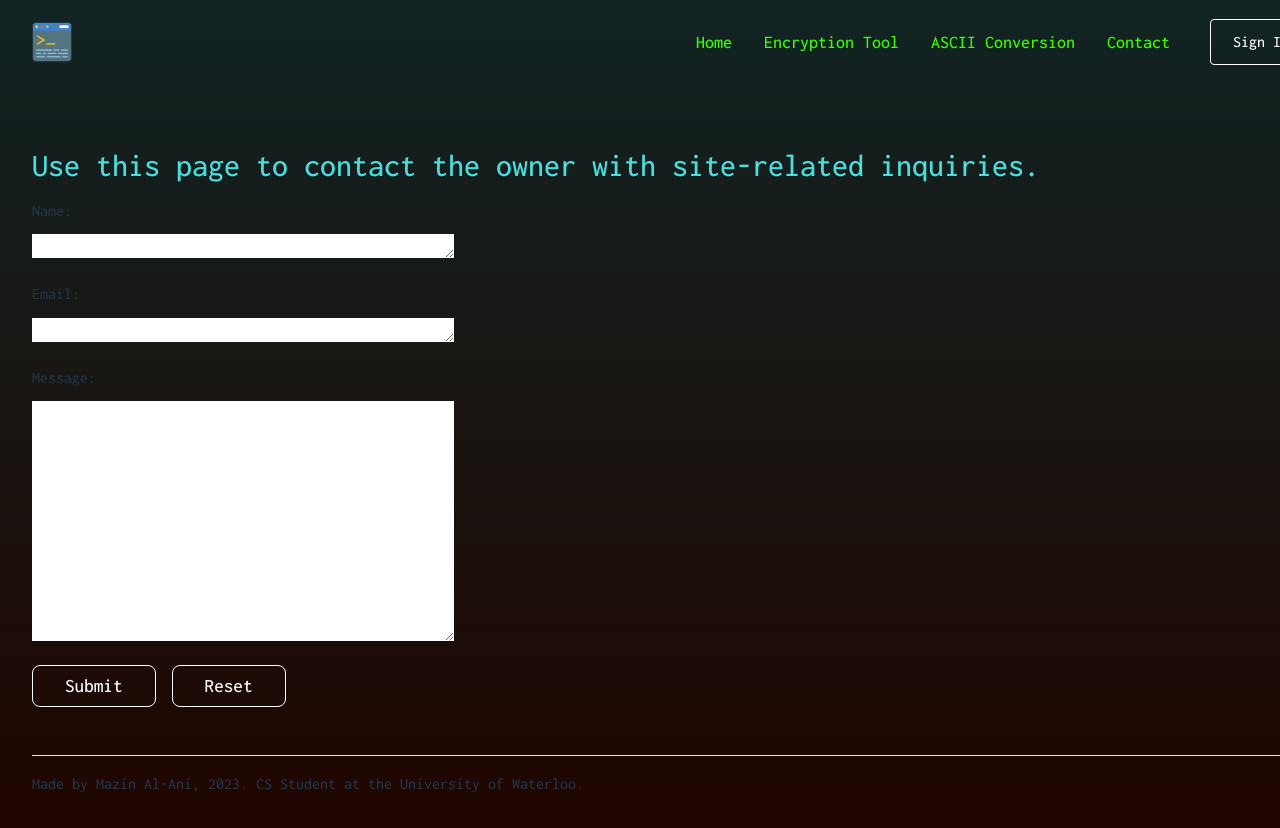
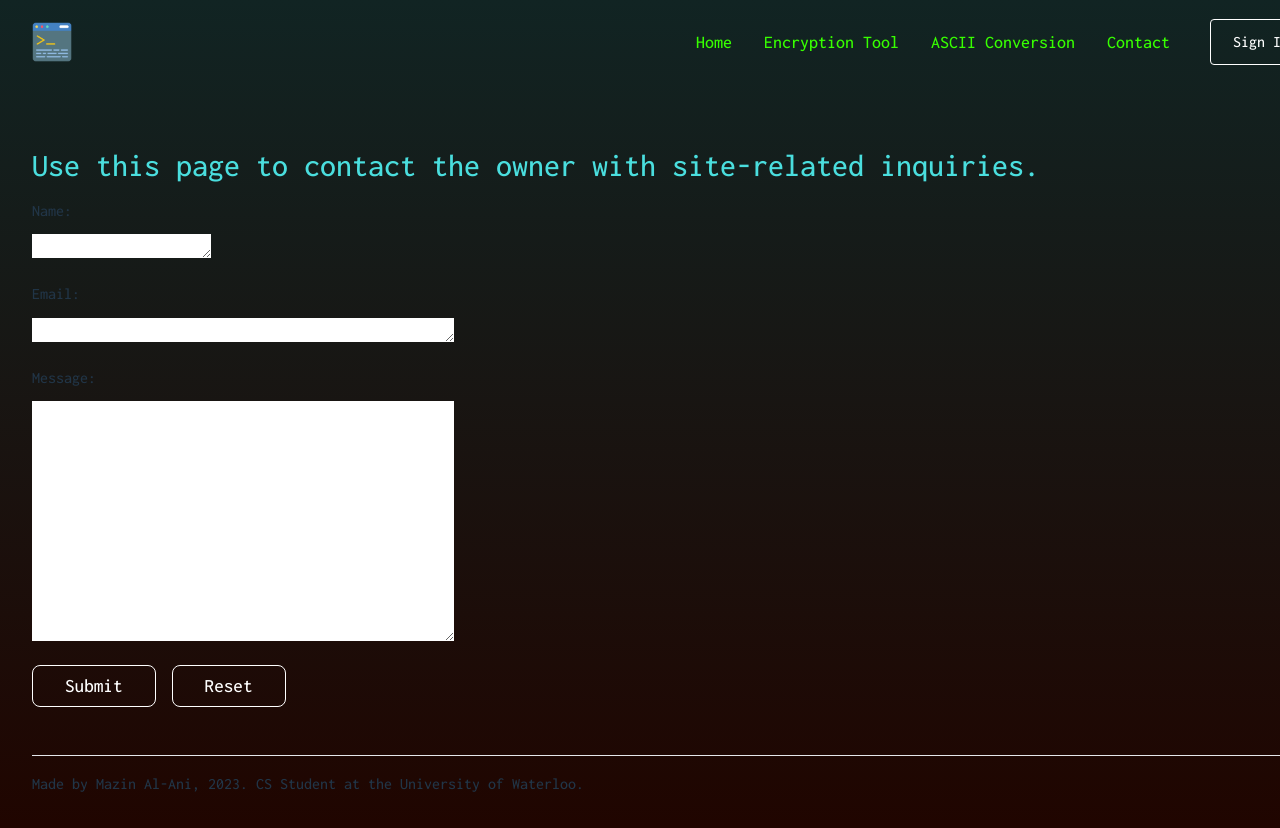
Before and after one commit to mazinal-ani/message-encryption-system, a React (Vite) app: page /contact in a window 1280 px wide. Shown: the top 828 px of the page. Built offline with nearby package versions, Linux system fonts and the light colour scheme.

Commit message:
Cleaned up contact form display

```diff
--- a/src/components/contactform.jsx
+++ b/src/components/contactform.jsx
@@ -175,6 +175,7 @@ const DataForm = () => {
         <label htmlFor='name'>
           Name:
         </label>
+        <div className='form_field_small'>
           <textarea
           id="name"
           rows="1"
@@ -185,10 +186,12 @@ const DataForm = () => {
           />
           {formik.touched.name && formik.errors.name && (<div>{formik.errors.name}</div>)}
         </div>
+      </div>
       <div className='form_field'>
         <label htmlFor='name'>
           Email:
         </label>
+        <div className='form_field_contact'>
           <textarea
           id="email"
           rows="1"
@@ -199,10 +202,12 @@ const DataForm = () => {
           />
           {formik.touched.email && formik.errors.email && (<div>{formik.errors.email}</div>)}
         </div>
+      </div>
       <div className='form_field'>
         <label htmlFor='message'>
           Message:
         </label>
+        <div className='form_field_contact'>
           <textarea
           id="message"
           rows="10"
@@ -212,6 +217,7 @@ const DataForm = () => {
           value={formik.values.message}
           />
           {formik.touched.message && formik.errors.message && (<div>{formik.errors.message}</div>)}
+        </div>
       </div>
       <button type="submit">Submit</button>
       <button onClick={formik.handleReset}>Reset</button>
--- a/src/components/stylesheet.css
+++ b/src/components/stylesheet.css
@@ -29,19 +29,6 @@
 .field_padding{
     margin-top: 1rem;
     margin-bottom: 1rem;
-}
-
-.field_padding_checkbox{
-    margin-top: 1rem;
-    margin-bottom: 1rem;
-}
-
-.field_padding_checkbox label{
-    margin-right: 0.6rem;
-}
-
-.terms_msg {
-    margin-left: 1.2rem;
 }
 
 .inner_field_padding{
@@ -81,7 +68,7 @@
 
 .form_field_small {
     display: flex;
-    flex-direction: column;
+    flex-direction: row;
 }
 
 .form_field_small label {
@@ -101,6 +88,7 @@
 .form_field_contact {
     display: flex;
     flex-direction: row;
+
 }
 
 .form_field_contact textarea {
```
Lines whose indentation alone changed are shown as unchanged.
